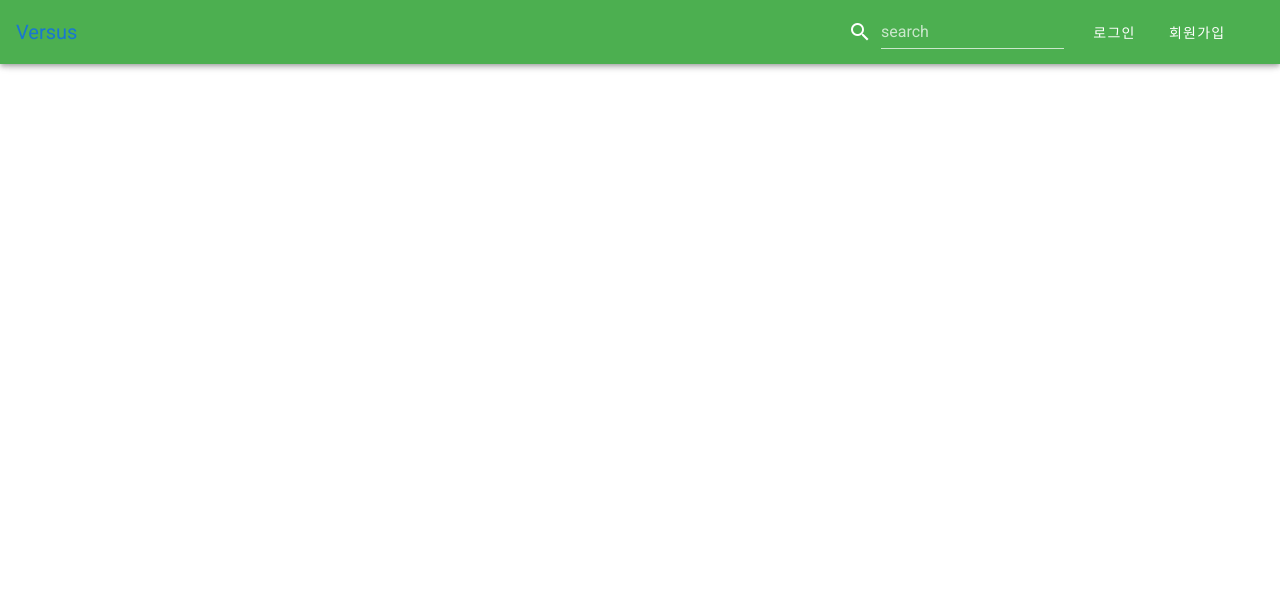
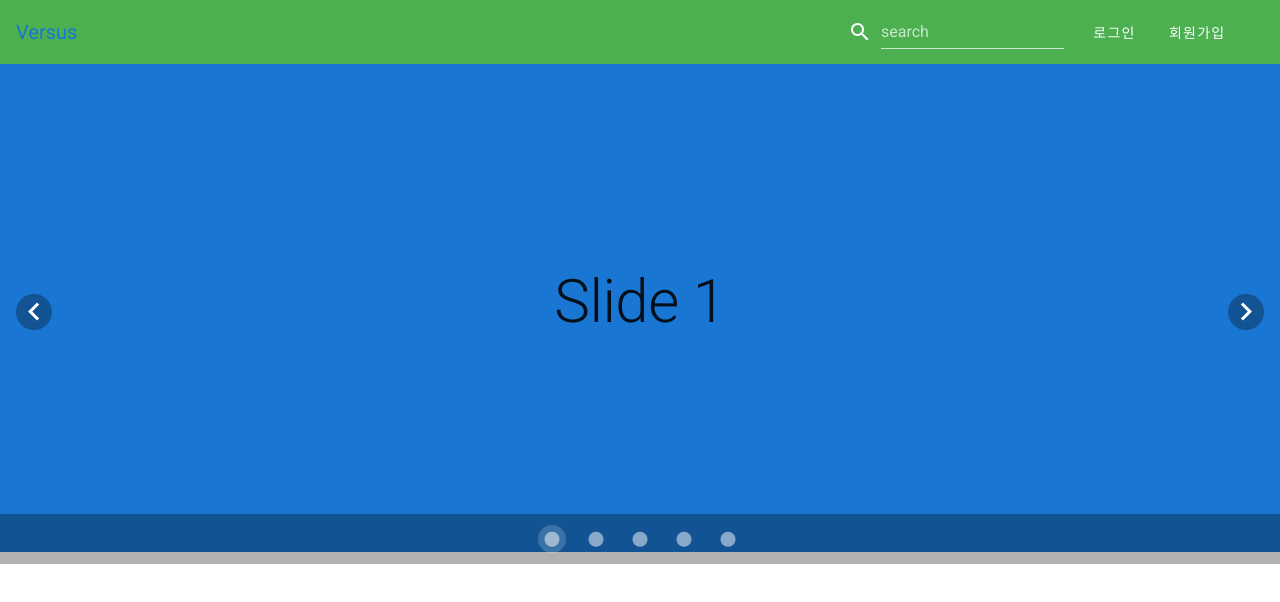
Before and after one commit to minjae2271/VS, a Nuxt app: page / in a window 1280 px wide. Shown: the top 602 px of the page. Built offline with nearby package versions, Linux system fonts and the light colour scheme.

Commit message:
carousel

```diff
--- /dev/null
+++ b/components/MainCarousel.vue
@@ -0,0 +1,47 @@
+<template>
+    <div class="main-carousel">
+        <v-carousel v-model="model">
+            <v-carousel-item
+            v-for="(color, i) in colors"
+            :key="color"
+            >
+            <v-sheet
+                :color="color"
+                height="100%"
+                tile
+            >
+                <v-row
+                class="fill-height"
+                align="center"
+                justify="center"
+                >
+                <div class="display-3">
+                    Slide {{ i + 1 }}
+                </div>
+                </v-row>
+            </v-sheet>
+            </v-carousel-item>
+        </v-carousel>
+    </div>
+</template>
+<script>
+export default {
+    data: () => ({
+      model: 0,
+      colors: [
+        'primary',
+        'secondary',
+        'yellow darken-2',
+        'red',
+        'orange',
+      ],
+    }),
+}
+</script>
+
+<style>
+.main-carousel
+{
+    width: 100%
+}
+</style>
--- a/layouts/default.vue
+++ b/layouts/default.vue
@@ -43,7 +43,7 @@
         </v-toolbar-items>
       </v-toolbar>
       <v-row no-gutters justify="center">
-        <v-col cols="12" md="8">
+        <v-col>
           <nuxt />
         </v-col>
       </v-row>
--- a/pages/index.vue
+++ b/pages/index.vue
@@ -1,8 +1,23 @@
-<template></template>
+<template>
+    <main-carousel></main-carousel>
+</template>
 
 <script>
-export default {};
+import MainCarousel from '~/components/MainCarousel'
+
+export default {
+    components: {
+        MainCarousel
+    },
+    data(){
+        return {
+
+        }
+    }
+};
+
 </script>
 
 <style>
+
 </style>
```
